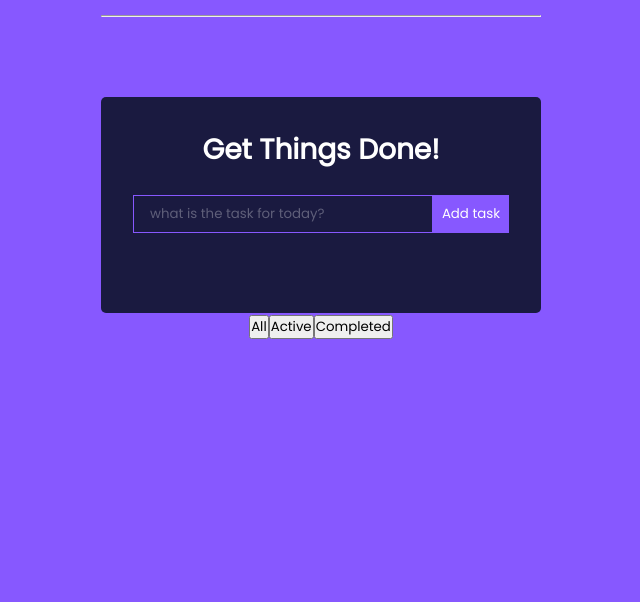
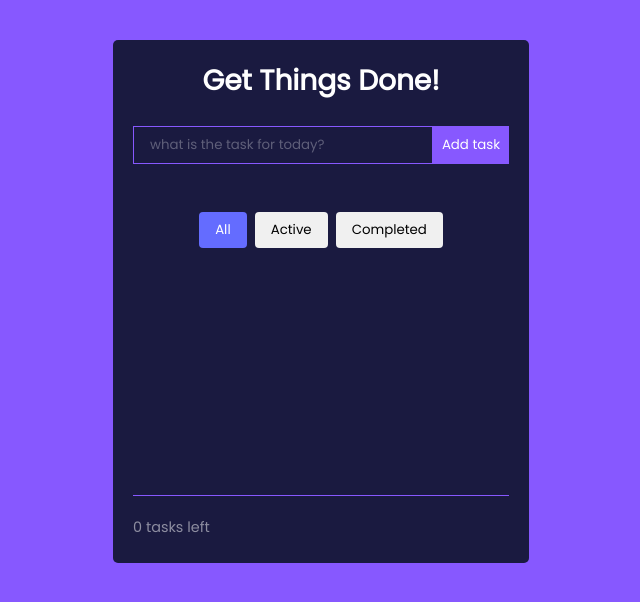
Before and after one commit to Krovnlck/Todo-List, a React (Create React App) app: page / in a window 1280 px wide. Shown: the top 602 px of the page, without its empty margins (319-959 px from the left). Built offline with nearby package versions, Linux system fonts and the light colour scheme.

Commit message:
add filter counter

```diff
--- a/src/App.css
+++ b/src/App.css
@@ -89,3 +89,97 @@ h1 {
 .delete-icon {
   cursor: pointer;
 }
+
+.controls {
+  display: flex;
+  justify-content: space-between;
+  align-items: center;
+  margin: 1rem 0;
+  gap: 1rem;
+}
+
+.clear-completed-btn {
+  padding: 0.5rem 1rem;
+  background: #ff4444;
+  color: white;
+  border: none;
+  border-radius: 4px;
+  cursor: pointer;
+  transition: background 0.3s ease;
+}
+
+.clear-completed-btn:hover {
+  background: #cc0000;
+}
+
+.clear-completed-btn:disabled {
+  background: #cccccc;
+  cursor: not-allowed;
+}
+
+.todo-filter {
+  margin-top: 0 !important;
+  margin-bottom: 1rem !important;
+}
+
+.TodoWrapper > .filter-container {
+  margin-top: 0;
+  padding-top: 0;
+}
+
+.tasks-list-container {
+  min-height: 200px;
+  margin-bottom: 1rem;
+}
+
+.footer-actions {
+  display: flex;
+  justify-content: flex-end;
+  padding-top: 1rem;
+  border-top: 1px solid #8758ff;
+  margin-top: auto;
+}
+
+
+.clear-completed-btn {
+  padding: 0.5rem 1rem;
+  background: #ff6b6b !important;
+  color: white !important;
+  border: none !important;
+  border-radius: 4px !important;
+  cursor: pointer !important;
+  transition: all 0.3s ease !important;
+}
+
+.clear-completed-btn:hover {
+  background: #ff5252 !important;
+}
+
+.footer-actions {
+  display: flex;
+  justify-content: space-between;
+  align-items: center;
+  padding-top: 1rem;
+  border-top: 1px solid #8758ff;
+  color: #ffffff80;
+  font-size: 0.9rem;
+}
+
+.active-count {
+  padding: 0.3rem 0;
+}
+
+.clear-completed-btn {
+  padding: 0.5rem 1rem;
+  background: transparent;
+  color: #ffffff80;
+  border: none;
+  border-radius: 4px;
+  cursor: pointer;
+  transition: all 0.3s ease;
+}
+
+.clear-completed-btn:hover {
+  color: #fff;
+  text-decoration: underline;
+}
--- a/src/App.jsx
+++ b/src/App.jsx
@@ -1,16 +1,10 @@
 import "./App.css";
-import { TodoFilter } from "./components/todo-filter";
 import { TodoWrapper } from "./components/todo-wrapper";
-
 
 function App() {
   return (
     <div className="App">
-      <hr style={{margin: '15px 0'}}/>
       <TodoWrapper />
-      <div>
-      <TodoFilter />
-      </div>
     </div>
   );
 }
--- /dev/null
+++ b/src/components/todo-filter.css
@@ -0,0 +1,27 @@
+.todo-filter {
+    margin: 1rem 0;
+    display: flex;
+    gap: 0.5rem;
+  }
+
+  .filter-btn {
+    padding: 0.5rem 1rem;
+    border: none;
+    background: #f0f0f0;
+    cursor: pointer;
+    border-radius: 4px;
+    transition: all 0.3s ease;
+  }
+
+  .filter-btn.active {
+    background: #646cff;
+    color: white;
+  }
+
+  .filter-btn:hover {
+    background: #ddd;
+  }
+
+  .filter-btn.active:hover {
+    background: #535bf2;
+  }
--- a/src/components/todo-filter.jsx
+++ b/src/components/todo-filter.jsx
@@ -1,32 +1,24 @@
-import React, { useState } from 'react';
+import React from "react";
+import './todo-filter.css';
 
-
-
-export const TodoFilter = ({ onFilterChange }) => {
-  const [activeFilter, setActiveFilter] = useState('all');
-
-  const handleFilterClick = (filter) => {
-    setActiveFilter(filter);
-    onFilterChange?.(filter);
-  };
-
+export const TodoFilter = ({ currentFilter, setFilter }) => {
   return (
     <div className="todo-filter">
       <button
-        className={`filter-btn ${activeFilter === 'all' ? 'active' : ''}`}
-        onClick={() => handleFilterClick('all')}
+        className={`filter-btn ${currentFilter === "all" ? "active" : ""}`}
+        onClick={() => setFilter("all")}
       >
         All
       </button>
       <button
-        className={`filter-btn ${activeFilter === 'active' ? 'active' : ''}`}
-        onClick={() => handleFilterClick('active')}
+        className={`filter-btn ${currentFilter === "active" ? "active" : ""}`}
+        onClick={() => setFilter("active")}
       >
         Active
       </button>
       <button
-        className={`filter-btn ${activeFilter === 'completed' ? 'active' : ''}`}
-        onClick={() => handleFilterClick('completed')}
+        className={`filter-btn ${currentFilter === "completed" ? "active" : ""}`}
+        onClick={() => setFilter("completed")}
       >
         Completed
       </button>
--- /dev/null
+++ b/src/components/todo-wrapper.css
@@ -0,0 +1,38 @@
+.TodoWrapper {
+    max-width: 500px;
+    margin: 0 auto;
+    padding: 20px;
+    margin-top: 40px;
+  }
+
+  .filter-container {
+    margin: 15px 0;
+    display: flex;
+    justify-content: center;
+  }
+
+  .tasks-list {
+    min-height: 20px;
+  }
+
+  .clear-completed-container {
+    margin-top: 20px;
+    padding-top: 15px;
+    border-top: 1px solid #eee;
+    text-align: right;
+  }
+
+  .clear-completed-btn {
+    padding: 8px 16px;
+    background: #ff4444;
+    color: white;
+    border: none;
+    border-radius: 4px;
+    cursor: pointer;
+    font-size: 14px;
+    transition: all 0.2s;
+  }
+
+  .clear-completed-btn:hover {
+    background: #cc0000;
+  }
--- a/src/components/todo-wrapper.jsx
+++ b/src/components/todo-wrapper.jsx
@@ -3,16 +3,37 @@ import { TodoForm } from "./todo-form";
 import { v4 as uuidv4 } from "uuid";
 import { Todo } from "./todo";
 import { EditTodoForm } from "./edit-todo-form";
+import { TodoFilter } from "./todo-filter";
+import './todo-wrapper.css'
 uuidv4();
 
 export const TodoWrapper = () => {
   const [todos, setTodos] = useState([]);
+  const [filter, setFilter] = useState("all");
+  const hasCompletedTodos = todos.some(todo => todo.completed);
+
   const addTodo = (todo) => {
     setTodos([
       ...todos,
       { id: uuidv4(), task: todo, completed: false, isEditing: false },
     ]);
-    console.log(todos);
+  };
+
+
+
+
+  const deleteCompletedTodos = () => {
+    setTodos(todos.filter(todo => !todo.completed));
+  };
+  const getFilteredTodos = () => {
+    switch (filter) {
+      case "active":
+        return todos.filter(todo => !todo.completed);
+      case "completed":
+        return todos.filter(todo => todo.completed);
+      default:
+        return todos;
+    }
   };
 
   const toggleComplete = (id) => {
@@ -30,45 +51,59 @@ export const TodoWrapper = () => {
   const editTodo = (id) => {
     setTodos(
       todos.map((todo) =>
-        todo.id === id
-          ? {
-              todo,
-              isEditing: !todo.isEditing,
-            }
-          : todo
+        todo.id === id ? { ...todo, isEditing: !todo.isEditing } : todo
       )
     );
   };
+
   const editTask = (task, id) => {
     setTodos(
       todos.map((todo) =>
-        todo.id === id
-          ? {
-              todo,
-              task,
-              isEditing: !todo.isEditing,
-            }
-          : todo
+        todo.id === id ? { ...todo, task, isEditing: !todo.isEditing } : todo
       )
     );
   };
+
+  const activeTodosCount = todos.filter(todo => !todo.completed).length;
+
   return (
     <div className="TodoWrapper">
       <h1>Get Things Done!</h1>
       <TodoForm addTodo={addTodo} />
-      {todos.map((todo, index) =>
+
+      <div className="filter-container">
+        <TodoFilter currentFilter={filter} setFilter={setFilter} />
+      </div>
+
+      <div className="tasks-list-container">
+        {getFilteredTodos().map((todo) => (
           todo.isEditing ? (
-          <EditTodoForm editTodo={editTask} task={todo} />
+            <EditTodoForm editTodo={editTask} task={todo} key={todo.id} />
           ) : (
             <Todo
               task={todo}
-            key={index}
+              key={todo.id}
               toggleComplete={toggleComplete}
               deleteTodo={deleteTodo}
               editTodoForm={editTodo}
             />
           )
+        ))}
+      </div>
+
+      <div className="footer-actions">
+  <span className="active-count">
+    {activeTodosCount} {activeTodosCount === 1 ? 'task' : 'tasks'} left
+  </span>
+  {hasCompletedTodos && (
+    <button
+      onClick={deleteCompletedTodos}
+      className="clear-completed-btn"
+    >
+      Clear completed
+    </button>
   )}
+</div>
     </div>
   );
 };
```
Lines whose indentation alone changed are shown as unchanged.
